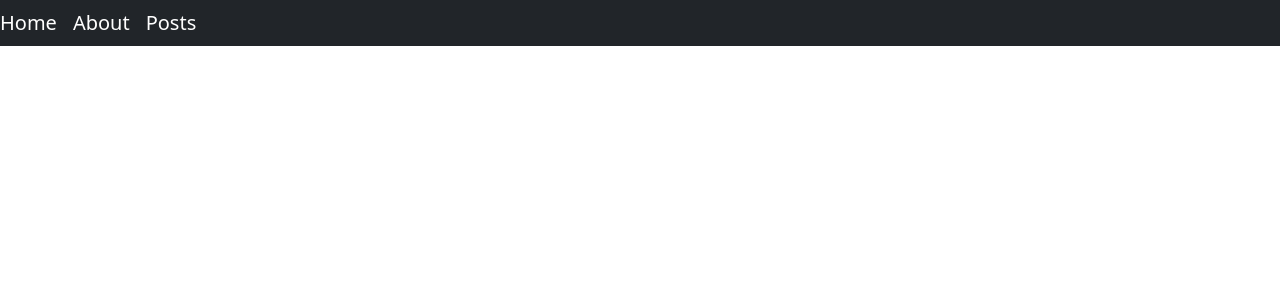
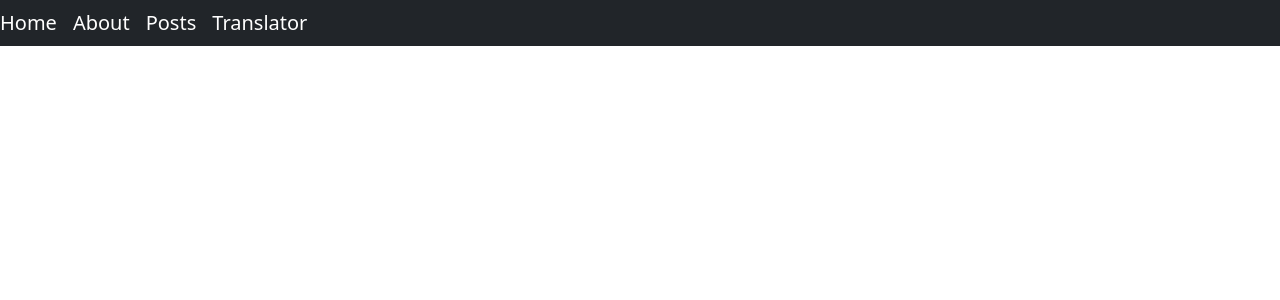
Before and after one commit to JoaoZati/django-blog-translator, a Django app: page / in a window 1280 px wide. Shown: the top 300 px of the page. Run offline with Django 3.2, Linux system fonts and the light colour scheme; parts of the project's set-up code (start-up, migrations or seed data) failed here and were passed over.

Commit message:
translator finalized - Insert into navbar the translator

```diff
--- a/mysite/blog/templates/base-navbar.html
+++ b/mysite/blog/templates/base-navbar.html
@@ -10,6 +10,9 @@
             <li class="nav-item">
                 <a href="{% url 'posts_view' %}" class="navbar-brand text-white">Posts</a>
             </li>
+            <li class="nav-item">
+                <a href="{% url 'translator_view' %}" class="navbar-brand text-white">Translator</a>
+            </li>
         </ul>
     </div>
 </nav>
```
